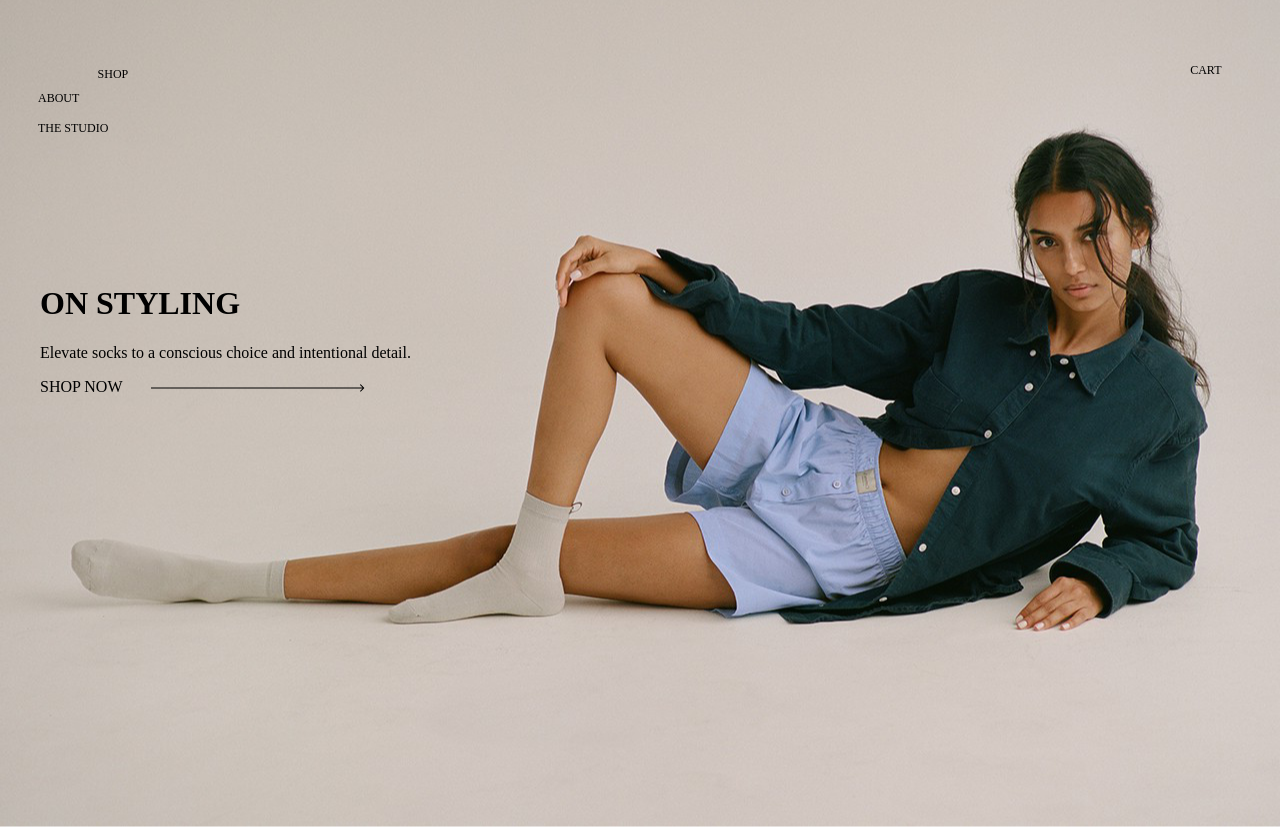
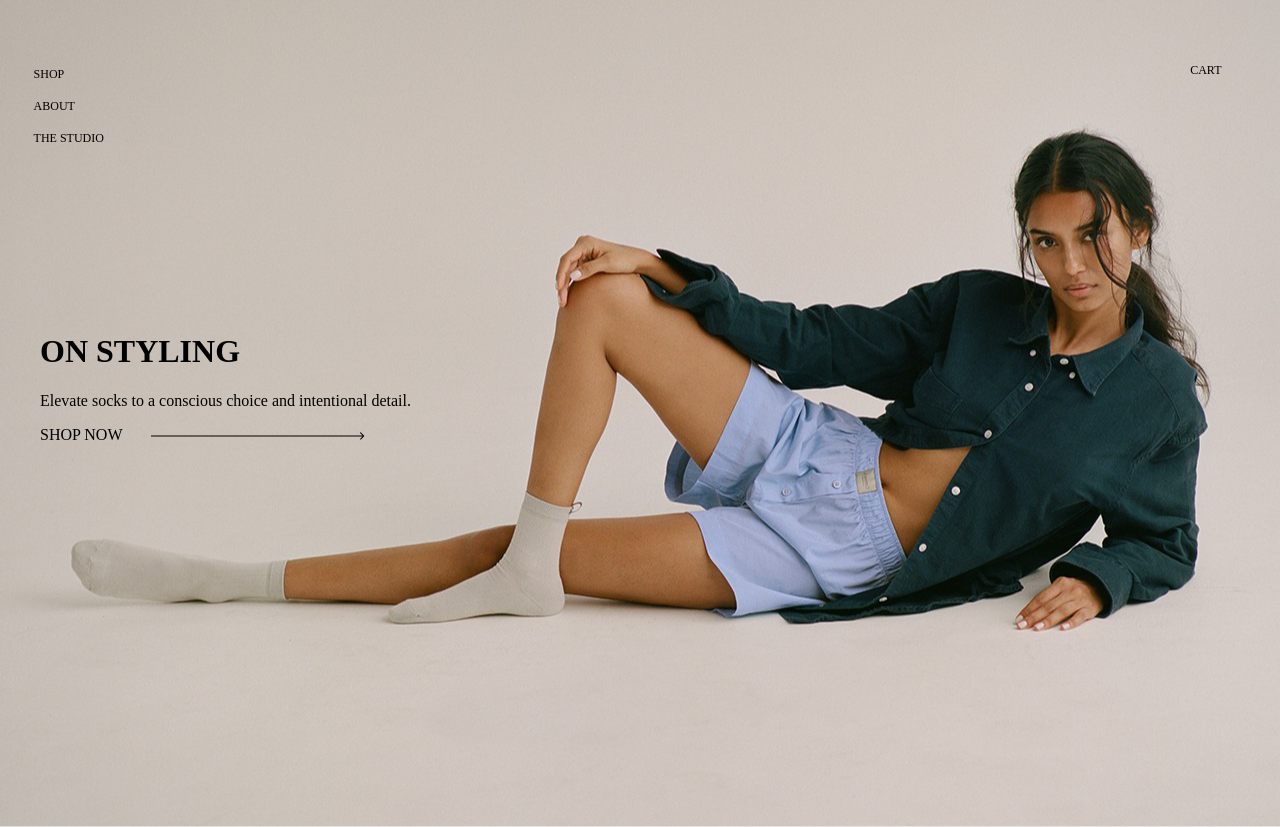
Before and after one commit to lauraok/lauraok.github.io, a plain HTML site: page index.html in a window 1280 px wide. Drawn offline with Linux system fonts and the light colour scheme.

Commit message:
taaskord

```diff
--- a/style.css
+++ b/style.css
@@ -25,9 +25,7 @@ left: 30px;
 top: 53px;
 
 }
-svg {
 
-}
 .shop a {
 /* SHOP */
 
@@ -35,7 +33,7 @@ svg {
 position: absolute;
 width: 43px;
 height: 20px;
-left: 7vw;
+left: 2vw;
 top: 7vh;
 
 font-family: Sporting Grotesque;
@@ -57,8 +55,8 @@ color: #000000;
 position: absolute;
 width: 55px;
 height: 10px;
-left: 30px;
-top: 83px;
+left: 2vw;
+top: 11vh;
 
 
 
@@ -68,8 +66,8 @@ top: 83px;
 position: absolute;
 width: 57px;
 height: 20px;
-left: 30px;
-top: 80px;
+left: 2vw;
+top: 11vh;
 
 font-family: Sporting Grotesque;
 font-style: normal;
@@ -91,8 +89,8 @@ color: #000000;
 position: absolute;
 width: 92px;
 height: 10px;
-left: 30px;
-top: 113px;
+left: 2vw;
+top: 15vh;
 
 
 
@@ -102,8 +100,8 @@ top: 113px;
 position: absolute;
 width: 98px;
 height: 20px;
-left: 30px;
-top: 110px;
+left: 2vw;
+top: 15vh;
 
 font-family: Sporting Grotesque;
 font-style: normal;
@@ -120,6 +118,9 @@ color: #000000;
 }
 .cart a {
 
+  display: flex;
+  flex-wrap: wrap;
+  flex-direction: row;
   position: absolute;
   width: 69px;
   height: 23px;
@@ -136,6 +137,12 @@ text-decoration: none;
 
 color: #000000;
 }
+
+/* .korv {
+  position: absolute;
+  right: 0.5vw;
+  top: 7vh;
+} */
 
 .taustapilt {
 
@@ -155,7 +162,7 @@ background-repeat:
 .suurkast {
   padding: 0 2rem;
   position: relative;
-  top: 12em;
+  top: 30vh;
   margin: 0 auto;
   width: 100%;
   max-width: 80em;
@@ -166,7 +173,7 @@ background-repeat:
   margin: 0 0 0.5rem;
 
   font-family: Antykwa Poltawskiego
-  font-weight:200;
+  font-weight:400;
   font-style: normal;
 
 }
```
